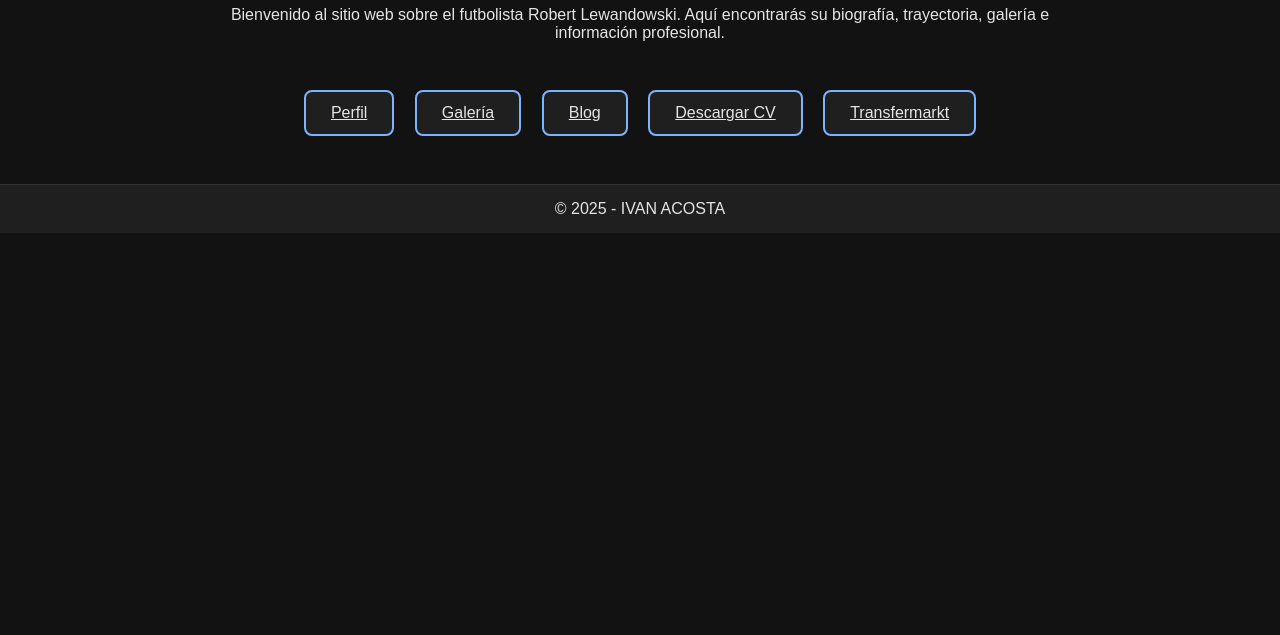
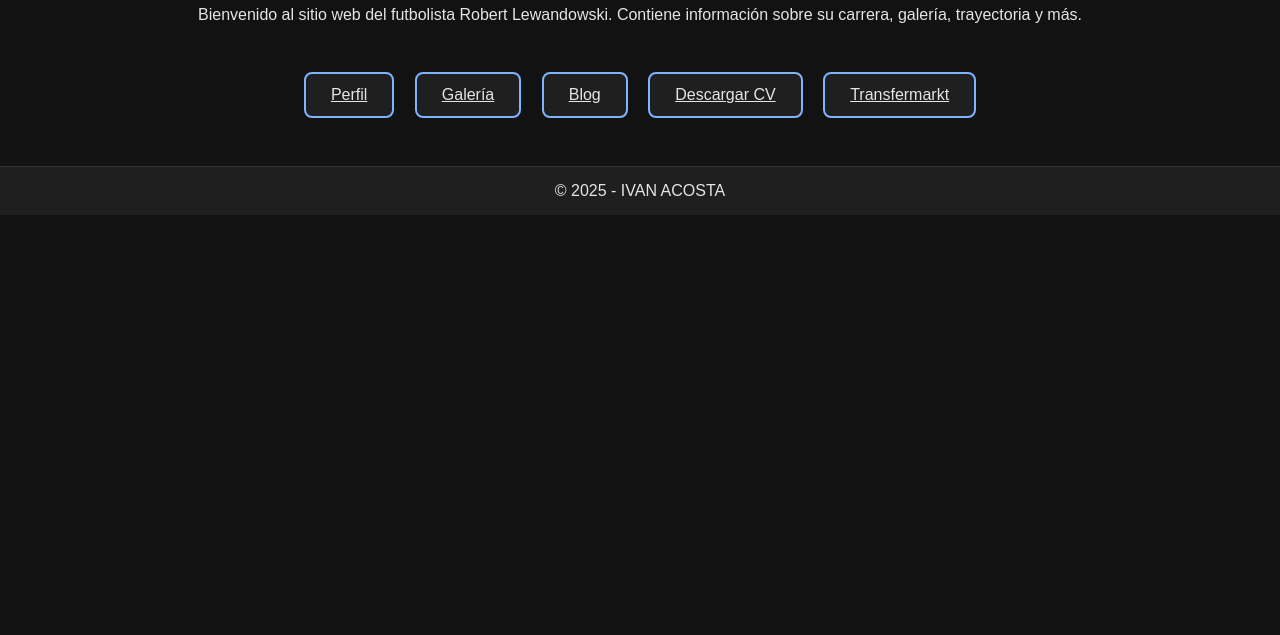
Before and after one commit to iv4nchopy/PARCIAL-IVAN-ACOSTA-2025, a plain HTML site: page index.html in a window 1280 px wide. Shown: the part 165-800 px from the top of the page. Drawn offline with Linux system fonts and the light colour scheme.

Commit message:
Update index.html

```diff
--- a/index.html
+++ b/index.html
@@ -16,9 +16,10 @@
 </nav>
 
 <h1>Robert Lewandowski</h1>
+
 <p style="text-align:center; width:70%; margin:auto;">
-    Bienvenido al sitio web sobre el futbolista Robert Lewandowski.
-    Aquí encontrarás su biografía, trayectoria, galería e información profesional.
+    Bienvenido al sitio web del futbolista Robert Lewandowski.
+    Contiene información sobre su carrera, galería, trayectoria y más.
 </p>
 
 <div style="text-align:center; margin-top:40px;">
```
